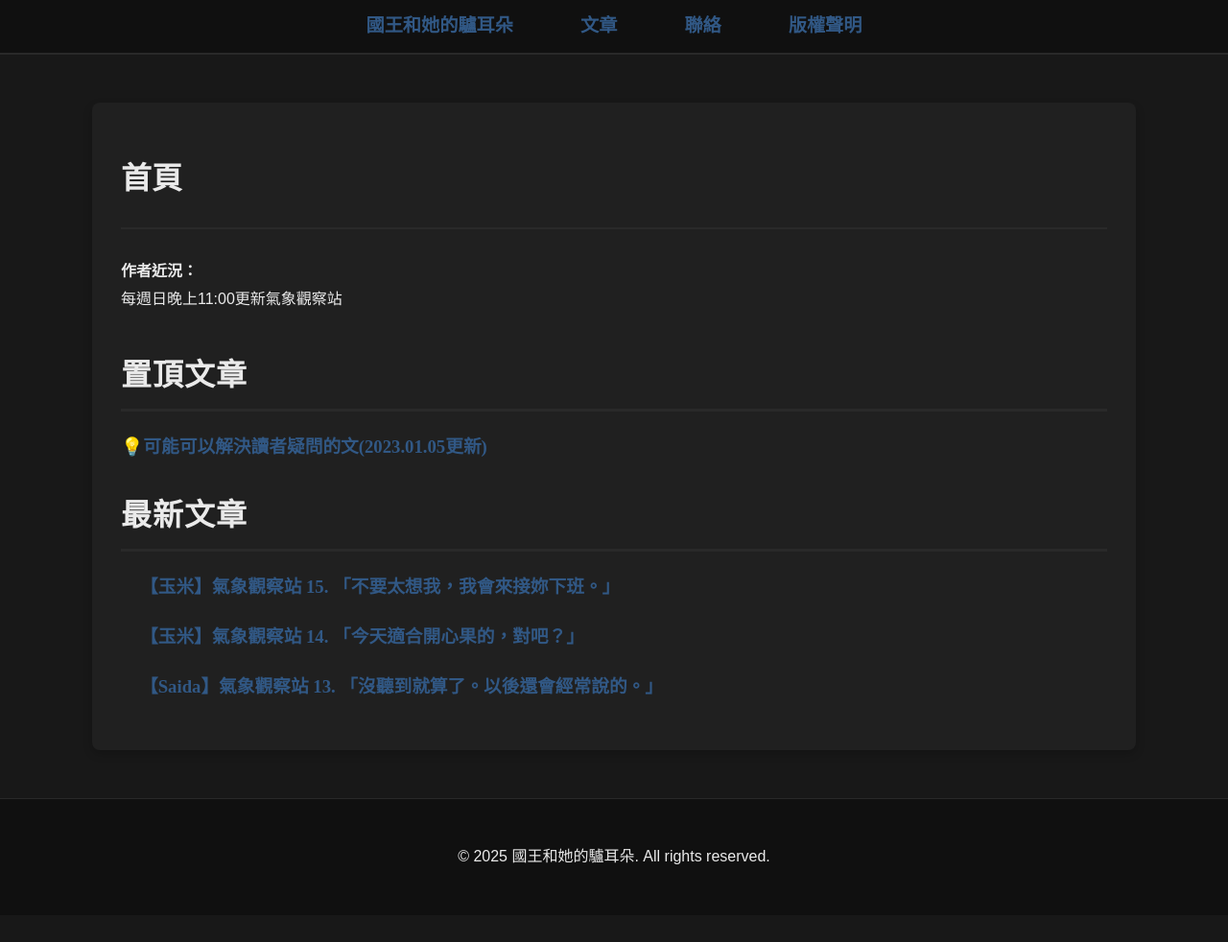
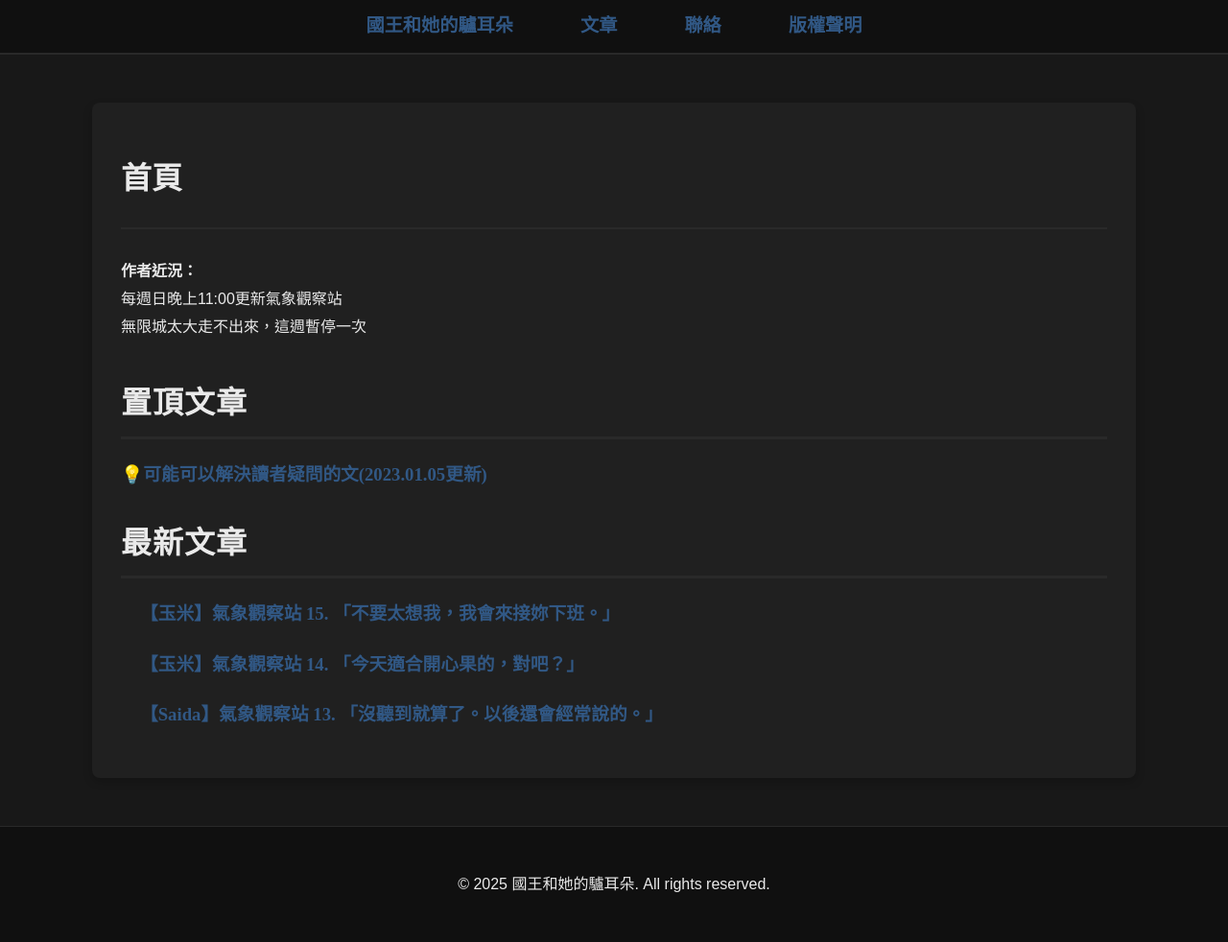
Before and after one commit to thekingwithdonkeyears/website, a Jekyll site: the page built from index.html, in a window 1280 px wide. Shown: the whole page at 96% size. Built offline with Jekyll 4.4.1, drawn with Linux system fonts in a browser that asks for light colours; the list of posts is cut into pages by our own code; before the commit the page ends 954 px from its top, so only the background shows below that.

Commit message:
Update index.html

```diff
--- a/index.html
+++ b/index.html
@@ -10,7 +10,7 @@ permalink: "/"
 </header>
 
 <section>
-    <p><strong>作者近況：</strong><br>每週日晚上11:00更新氣象觀察站</p>
+    <p><strong>作者近況：</strong><br>每週日晚上11:00更新氣象觀察站<br>無限城太大走不出來，這週暫停一次</p>
 </section>
 
 <section>
```
